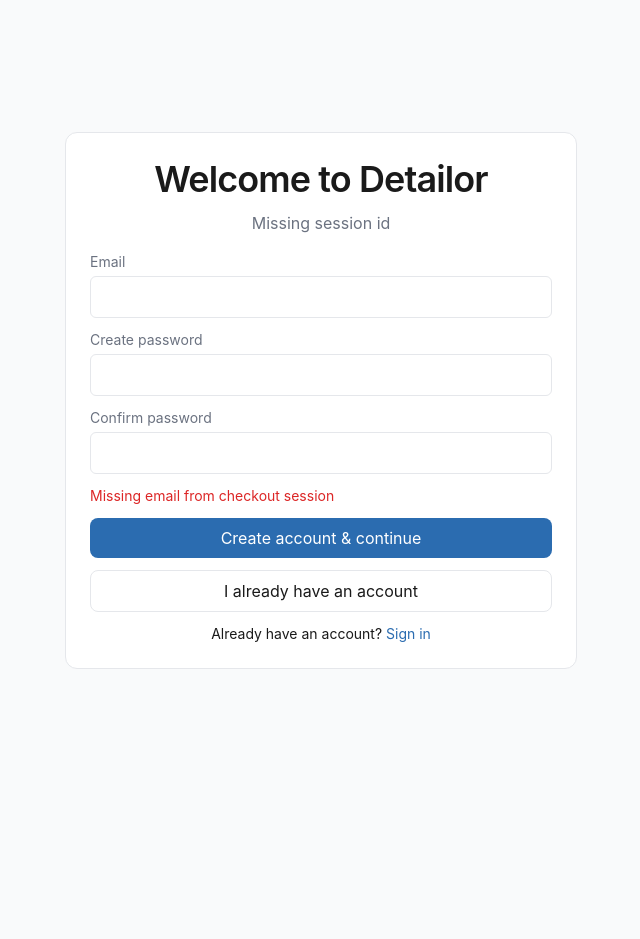
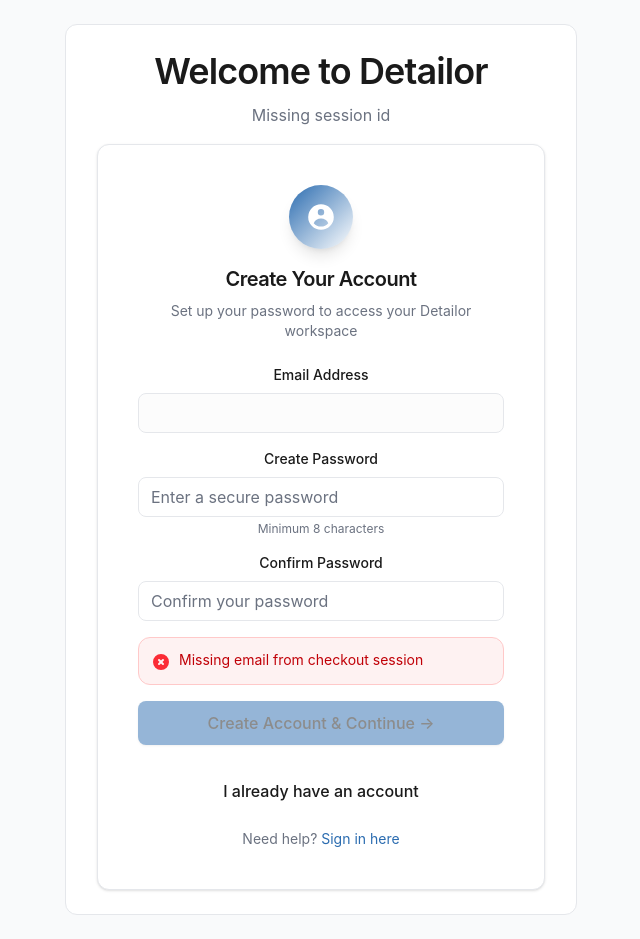
Before and after one commit to evans-studio/detailor, a Next.js app in the folder detailor-app/: page /welcome in a window 1280 px wide. Both pictures are taken after a click on the button "I already have an account". Shown: the whole page, without its empty margins (319-959 px from the left). Before the commit the page ends 800 px from the top, so only its background shows below. Built offline with nearby package versions, Linux system fonts and the light colour scheme; no server answers.

Commit message:
chore(repo): local updates

```diff
--- a/detailor-app/src/components/WelcomeHandoff.tsx
+++ b/detailor-app/src/components/WelcomeHandoff.tsx
@@ -1,14 +1,26 @@
 "use client";
 import * as React from 'react';
 import { getSupabaseClient } from '@/lib/supabaseClient';
+import { Button } from '@/ui/button';
+import { Input } from '@/ui/input';
+import { Card } from '@/ui/card';
 
-export function WelcomeHandoff({ email }: { email: string | null }) {
+interface WelcomeHandoffProps {
+  email: string | null;
+}
+
+interface AuthState {
+  access_token?: string;
+}
+
+export function WelcomeHandoff({ email }: WelcomeHandoffProps) {
   const supabase = React.useMemo(() => getSupabaseClient(), []);
-  const [session, setSession] = React.useState<null | { access_token?: string }>(null);
+  const [session, setSession] = React.useState<AuthState | null>(null);
   const [password, setPassword] = React.useState('');
   const [confirm, setConfirm] = React.useState('');
   const [error, setError] = React.useState<string | null>(null);
   const [loading, setLoading] = React.useState(true);
+  const [submitting, setSubmitting] = React.useState(false);
 
   React.useEffect(() => {
     (async () => {
@@ -18,75 +30,273 @@
     })();
   }, [supabase]);
 
-  const persistSession = React.useCallback(async () => {
+  const persistSession = React.useCallback(async (retries = 3): Promise<boolean> => {
+    try {
       // Force-refresh auth state to pick up any server-set cookies
       await supabase.auth.getSession();
       const { data } = await supabase.auth.getSession();
       const token = data.session?.access_token;
-    if (!token) return false;
+
+      if (!token) {
+        console.warn('[WelcomeHandoff] No access token found');
+        return false;
+      }
+
+      // Set session with retry logic
       const res = await fetch('/api/session/set', {
         method: 'POST',
         headers: { 'Content-Type': 'application/json' },
         credentials: 'include',
         body: JSON.stringify({ access_token: token })
       });
-    if (!res.ok) return false;
+
+      if (!res.ok) {
+        console.warn('[WelcomeHandoff] Session set failed:', res.status);
+        if (retries > 0) {
+          await new Promise(resolve => setTimeout(resolve, 1000));
+          return persistSession(retries - 1);
+        }
+        return false;
+      }
+
       // Verify cookie by calling an authenticated endpoint
       const me = await fetch('/api/profiles/me', { credentials: 'include' });
-    return me.ok;
+      if (!me.ok) {
+        console.warn('[WelcomeHandoff] Profile verification failed:', me.status);
+        if (retries > 0) {
+          await new Promise(resolve => setTimeout(resolve, 1000));
+          return persistSession(retries - 1);
+        }
+        return false;
+      }
+
+      console.log('[WelcomeHandoff] Session persisted successfully');
+      return true;
+    } catch (error) {
+      console.error('[WelcomeHandoff] Session persistence error:', error);
+      if (retries > 0) {
+        await new Promise(resolve => setTimeout(resolve, 1000));
+        return persistSession(retries - 1);
+      }
+      return false;
+    }
   }, [supabase]);
 
   async function createAccount(e: React.FormEvent) {
     e.preventDefault();
-    if (!email) { setError('Missing email from checkout session'); return; }
-    if (password.length < 8) { setError('Password must be at least 8 characters'); return; }
-    if (password !== confirm) { setError('Passwords do not match'); return; }
+    setSubmitting(true);
     setError(null);
-    const res = await supabase.auth.signUp({ email, password });
-    if (res.error) { setError(res.error.message); return; }
-    const ok = await persistSession();
-    if (ok) window.location.href = '/onboarding';
+
+    try {
+      if (!email) {
+        setError('Missing email from checkout session. Please contact support.');
+        return;
+      }
+      if (password.length < 8) {
+        setError('Password must be at least 8 characters');
+        return;
+      }
+      if (password !== confirm) {
+        setError('Passwords do not match');
+        return;
       }
 
-  React.useEffect(() => { if (session) { void persistSession(); } }, [session, persistSession]);
+      const res = await supabase.auth.signUp({ email, password });
+      if (res.error) {
+        // Handle specific Supabase errors
+        if (res.error.message.includes('already registered')) {
+          setError('An account with this email already exists. Try signing in instead.');
+        } else {
+          setError(`Account creation failed: ${res.error.message}`);
+        }
+        return;
+      }
 
-  if (loading) return null;
+      // Try to persist session with retries
+      const ok = await persistSession();
+      if (ok) {
+        window.location.href = '/onboarding';
+      } else {
+        setError('Account created but session setup failed. Please try refreshing the page.');
+      }
+    } catch (error) {
+      console.error('[WelcomeHandoff] Account creation error:', error);
+      setError('An unexpected error occurred. Please try again.');
+    } finally {
+      setSubmitting(false);
+    }
+  }
 
+  React.useEffect(() => {
     if (session) {
+      void persistSession();
+    }
+  }, [session, persistSession]);
+
+  // Enhanced loading state
+  if (loading) {
     return (
-      <div className="grid gap-3">
-        <div className="text-[var(--color-text-muted)]">You are signed in.</div>
-        <button
-          onClick={async () => { const ok = await persistSession(); if (ok) window.location.href = '/onboarding'; }}
-          className="inline-block rounded-[var(--radius-md)] bg-[var(--color-primary)] px-4 py-2 text-[var(--color-primary-foreground)] text-center"
-        >
-          Start Onboarding
-        </button>
+      <div className="flex items-center justify-center py-8">
+        <div className="animate-spin h-8 w-8 border-4 border-[var(--color-primary)] border-t-transparent rounded-full"></div>
+        <span className="ml-3 text-[var(--color-text-muted)]">Setting up your account...</span>
       </div>
     );
   }
 
+  // Enhanced signed-in state
+  if (session) {
     return (
-    <form onSubmit={createAccount} className="grid gap-3 text-left">
+      <Card className="max-w-md mx-auto">
+        <div className="p-6 space-y-4">
+          <div className="text-center mb-4">
+            <div className="w-16 h-16 mx-auto mb-4 rounded-full bg-gradient-to-br from-green-500 to-green-600 flex items-center justify-center shadow-lg">
+              <svg className="w-8 h-8 text-white" fill="currentColor" viewBox="0 0 20 20">
+                <path fillRule="evenodd" d="M10 18a8 8 0 100-16 8 8 0 000 16zm3.707-9.293a1 1 0 00-1.414-1.414L9 10.586 7.707 9.293a1 1 0 00-1.414 1.414l2 2a1 1 0 001.414 0l4-4z" clipRule="evenodd" />
+              </svg>
+            </div>
+            <h3 className="text-xl font-semibold text-[var(--color-text)] mb-2">
+              Welcome Back!
+            </h3>
+            <p className="text-[var(--color-text-muted)] text-sm">
+              Ready to set up your Detailor workspace and start accepting bookings.
+            </p>
+          </div>
+        <Button
+          onClick={async () => {
+            setSubmitting(true);
+            const ok = await persistSession();
+            if (ok) {
+              window.location.href = '/onboarding';
+            } else {
+              setError('Session setup failed. Please refresh and try again.');
+              setSubmitting(false);
+            }
+          }}
+          disabled={submitting}
+          className="w-full"
+          size="lg"
+        >
+          {submitting ? (
+            <>
+              <div className="animate-spin h-4 w-4 border-2 border-white border-t-transparent rounded-full mr-2"></div>
+              Setting up workspace...
+            </>
+          ) : (
+            'Continue to Setup →'
+          )}
+        </Button>
+          {error && (
+            <div className="text-red-600 text-sm bg-red-50 border border-red-200 rounded-lg p-3">
+              {error}
+            </div>
+          )}
+        </div>
+      </Card>
+    );
+  }
+
+  return (
+    <Card className="max-w-md mx-auto">
+      <div className="p-6 space-y-6">
+        <div className="text-center mb-6">
+          <div className="w-16 h-16 mx-auto mb-4 rounded-full bg-gradient-to-br from-[var(--color-primary)] to-[var(--color-primary-dark)] flex items-center justify-center shadow-lg">
+            <svg className="w-8 h-8 text-white" fill="currentColor" viewBox="0 0 20 20">
+              <path fillRule="evenodd" d="M18 10a8 8 0 11-16 0 8 8 0 0116 0zm-6-3a2 2 0 11-4 0 2 2 0 014 0zm-2 4a5 5 0 00-4.546 2.916A5.986 5.986 0 0010 16a5.986 5.986 0 004.546-2.084A5 5 0 0010 11z" clipRule="evenodd" />
+            </svg>
+          </div>
+          <h3 className="text-xl font-semibold text-[var(--color-text)] mb-2">
+            Create Your Account
+          </h3>
+          <p className="text-sm text-[var(--color-text-muted)]">
+            Set up your password to access your Detailor workspace
+          </p>
+        </div>
+
+      <form onSubmit={createAccount} className="space-y-4">
         <div>
-        <div className="text-[var(--color-text-muted)] text-sm mb-1">Email</div>
-        <input className="w-full rounded-[var(--radius-sm)] border border-[var(--color-border)] bg-[var(--color-surface)] px-3 py-2" value={email ?? ''} readOnly />
+          <label className="block text-sm font-medium text-[var(--color-text)] mb-2">
+            Email Address
+          </label>
+          <Input
+            value={email ?? ''}
+            readOnly
+            className="bg-[var(--color-muted)] cursor-not-allowed"
+          />
         </div>
+
         <div>
-        <div className="text-[var(--color-text-muted)] text-sm mb-1">Create password</div>
-        <input type="password" className="w-full rounded-[var(--radius-sm)] border border-[var(--color-border)] bg-[var(--color-surface)] px-3 py-2" value={password} onChange={(e) => setPassword(e.target.value)} />
+          <label className="block text-sm font-medium text-[var(--color-text)] mb-2">
+            Create Password
+          </label>
+          <Input
+            type="password"
+            placeholder="Enter a secure password"
+            value={password}
+            onChange={(e) => setPassword(e.target.value)}
+            disabled={submitting}
+            required
+            minLength={8}
+          />
+          <p className="text-xs text-[var(--color-text-muted)] mt-1">
+            Minimum 8 characters
+          </p>
         </div>
+
         <div>
-        <div className="text-[var(--color-text-muted)] text-sm mb-1">Confirm password</div>
-        <input type="password" className="w-full rounded-[var(--radius-sm)] border border-[var(--color-border)] bg-[var(--color-surface)] px-3 py-2" value={confirm} onChange={(e) => setConfirm(e.target.value)} />
+          <label className="block text-sm font-medium text-[var(--color-text)] mb-2">
+            Confirm Password
+          </label>
+          <Input
+            type="password"
+            placeholder="Confirm your password"
+            value={confirm}
+            onChange={(e) => setConfirm(e.target.value)}
+            disabled={submitting}
+            required
+          />
         </div>
-      {error ? <div className="text-[var(--color-error)] text-sm">{error}</div> : null}
-      <button type="submit" className="rounded-[var(--radius-md)] bg-[var(--color-primary)] px-4 py-2 text-[var(--color-primary-foreground)]">Create account & continue</button>
-      <button
+
+        {error && (
+          <div className="bg-red-50 border border-red-200 rounded-lg p-3 flex items-start space-x-2">
+            <svg className="w-5 h-5 text-red-500 flex-shrink-0 mt-0.5" fill="currentColor" viewBox="0 0 20 20">
+              <path fillRule="evenodd" d="M10 18a8 8 0 100-16 8 8 0 000 16zM8.707 7.293a1 1 0 00-1.414 1.414L8.586 10l-1.293 1.293a1 1 0 101.414 1.414L10 11.414l1.293 1.293a1 1 0 001.414-1.414L11.414 10l1.293-1.293a1 1 0 00-1.414-1.414L10 8.586 8.707 7.293z" clipRule="evenodd" />
+            </svg>
+            <div className="text-red-700 text-sm">{error}</div>
+          </div>
+        )}
+
+        <Button
+          type="submit"
+          disabled={submitting || !password || !confirm}
+          className="w-full"
+          size="lg"
+        >
+          {submitting ? (
+            <>
+              <div className="animate-spin h-4 w-4 border-2 border-white border-t-transparent rounded-full mr-2"></div>
+              Creating Account...
+            </>
+          ) : (
+            'Create Account & Continue →'
+          )}
+        </Button>
+      </form>
+
+      <div className="space-y-4 mt-6">
+        <Button
           type="button"
+          intent="ghost"
+          size="lg"
+          className="w-full"
           onClick={async () => {
-          if (!email) { setError('Missing email from checkout session'); return; }
-          // Bootstrap Supabase user from Stripe session and set cookie
+            if (!email) {
+              setError('Missing email from checkout session');
+              return;
+            }
+
+            setSubmitting(true);
+            setError(null);
+
             try {
               const sid = new URLSearchParams(window.location.search).get('session_id');
               const boot = await fetch('/api/session/bootstrap', {
@@ -95,7 +305,12 @@
                 body: JSON.stringify({ session_id: sid })
               });
               const bj = await boot.json();
-            if (!bj.ok) { setError(bj.error || 'Failed to initialize session'); return; }
+
+              if (!bj.ok) {
+                setError(bj.error || 'Failed to initialize session');
+                return;
+              }
+
               if (bj.access_token) {
                 await fetch('/api/session/set', {
                   method: 'POST',
@@ -103,24 +318,37 @@
                   credentials: 'include',
                   body: JSON.stringify({ access_token: bj.access_token })
                 });
+
                 // Refresh supabase client state
                 await supabase.auth.getSession();
                 window.location.href = '/onboarding';
                 return;
               }
-            // If user exists, prompt to sign in or set password via normal flow
+
               setError('Account exists. Please sign in to continue.');
             } catch (e) {
               setError((e as Error).message);
+            } finally {
+              setSubmitting(false);
             }
           }}
-        className="rounded-[var(--radius-md)] bg-[var(--color-surface)] border border-[var(--color-border)] px-4 py-2"
+          disabled={submitting}
         >
-        I already have an account
-      </button>
-      <div className="text-center text-sm">
-        Already have an account? <a className="underline" href="/signin">Sign in</a>
+          {submitting ? (
+            <>
+              <div className="animate-spin h-4 w-4 border-2 border-current border-t-transparent rounded-full mr-2"></div>
+              Checking account...
+            </>
+          ) : (
+            'I already have an account'
+          )}
+        </Button>
+
+        <div className="text-center text-sm text-[var(--color-text-muted)]">
+          Need help? <a className="text-[var(--color-primary)] hover:underline" href="/signin">Sign in here</a>
         </div>
-    </form>
+      </div>
+      </div>
+    </Card>
   );
 }
```
Also changed, not shown: detailor-app/src/app/api/session/bootstrap/route.ts (+14 -6 lines). Lines whose indentation alone changed are shown as unchanged.
